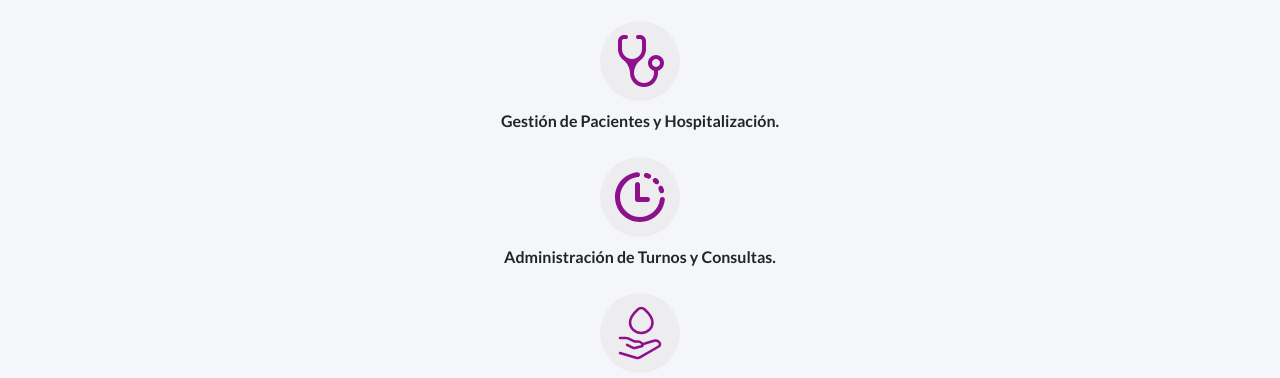
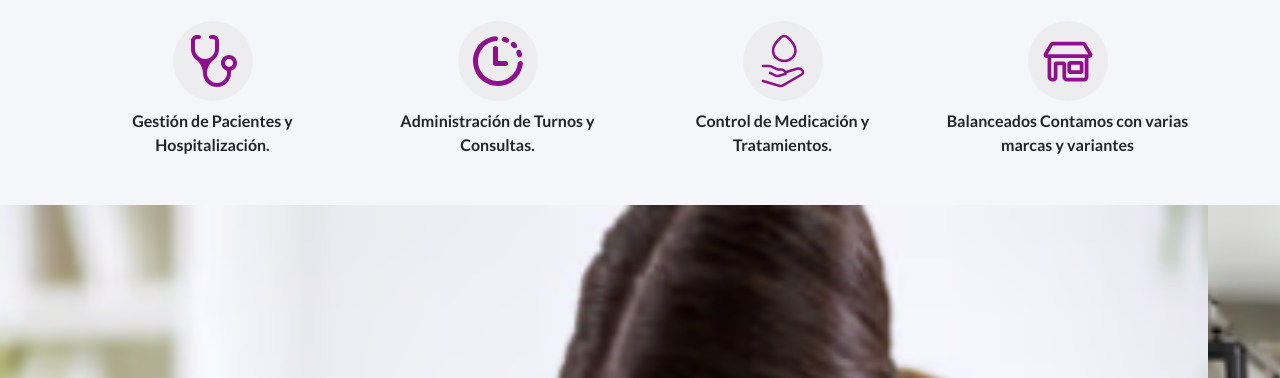
Before and after one commit to jonapadin/TrabajoFinalDeCursoFIP, a website built with Vite: page index.html in a window 1280 px wide. Shown: the part 420-798 px from the top of the page. Built offline with nearby package versions, Linux system fonts and the light colour scheme.

Commit message:
Responsive seccion servicios

```diff
--- a/index.html
+++ b/index.html
@@ -65,42 +65,42 @@
   <div class="container text-center py-4">
     <h2 class="fw-bold mb-4">SERVICIOS</h2>
 
-        <div class="mb-4">
+    <!-- Fila de columnas -->
+    <div class="row justify-content-center">
+      <div class="col-12 col-sm-6 col-md-3 mb-4">
         <div class="rounded-circle d-flex justify-content-center align-items-center mx-auto mb-2"
           style="width: 80px; height: 80px; background-color: #ededf0;">
-
           <img src="/public/assets/icons/maki_doctor (1).svg" alt="Gestión de Pacientes" width="60">
         </div>
         <p class="mb-0">Gestión de Pacientes y Hospitalización.</p>
       </div>
 
-        <div class="mb-4">
+      <div class="col-12 col-sm-6 col-md-3 mb-4">
         <div class="rounded-circle d-flex justify-content-center align-items-center mx-auto mb-2"
           style="width: 80px; height: 80px; background-color: #ededf0;">
-
           <img src="/public/assets/icons/fluent_shifts-activity-24-filled.svg" alt="Turnos y Consultas" width="60">
         </div>
         <p class="mb-0">Administración de Turnos y Consultas.</p>
       </div>
 
-        <div class="mb-4">
+      <div class="col-12 col-sm-6 col-md-3 mb-4">
         <div class="rounded-circle d-flex justify-content-center align-items-center mx-auto mb-2"
           style="width: 80px; height: 80px; background-color: #ededf0;">
-
           <img src="/public/assets/icons/hugeicons_treatment.svg" alt="Medicación y Tratamientos" width="60">
         </div>
         <p class="mb-0">Control de Medicación y Tratamientos.</p>
       </div>
 
-        <div class="mb-2">
+      <div class="col-12 col-sm-6 col-md-3 mb-2">
         <div class="rounded-circle d-flex justify-content-center align-items-center mx-auto mb-2"
           style="width: 80px; height: 80px; background-color: #ededf0;">
-
           <img src="/public/assets/icons/stash_shop.svg" alt="Balanceados" width="60">
         </div>
         <p class="mb-0">Balanceados Contamos con varias marcas y variantes</p>
       </div>
     </div>
+  </div>
+</section>
 
       <div id="carouselExampleAutoplaying" class="carousel slide" data-bs-ride="carousel">
         <div class="carousel-inner">
```
Lines whose indentation alone changed are shown as unchanged.
